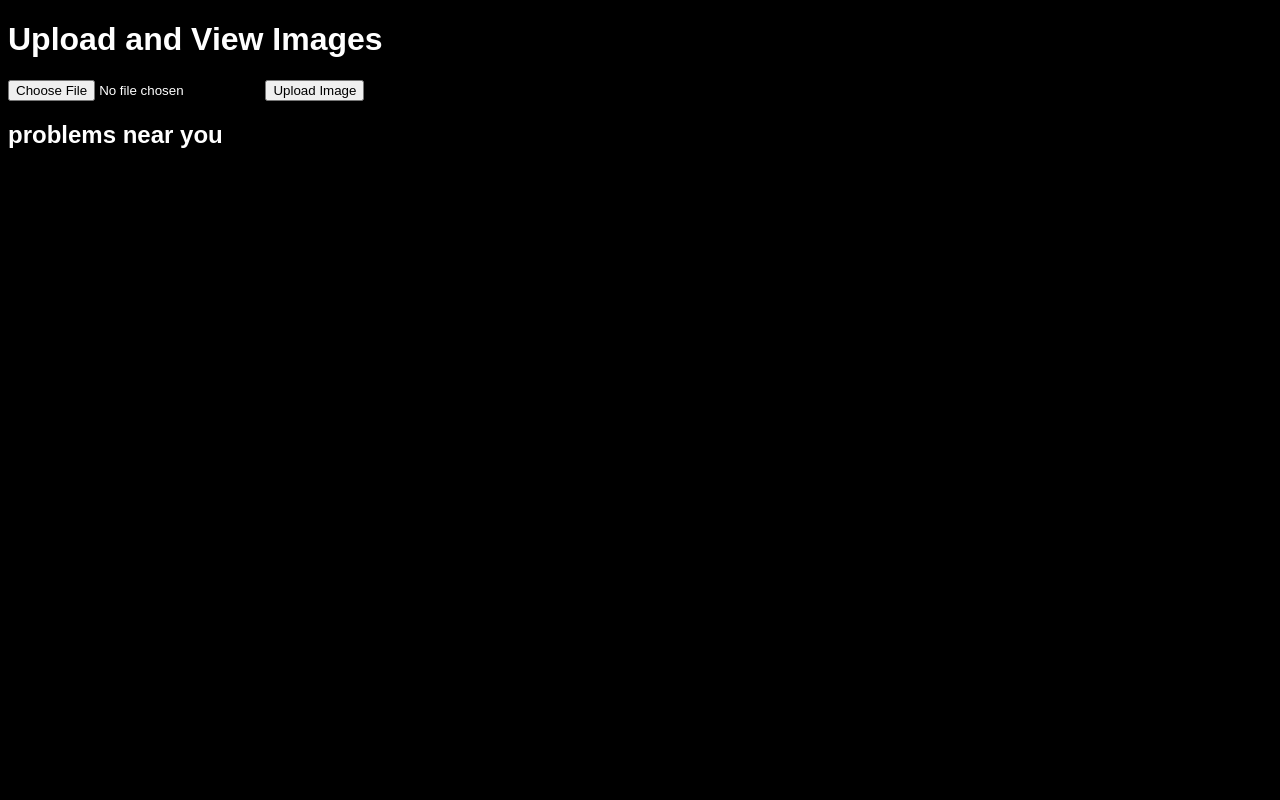
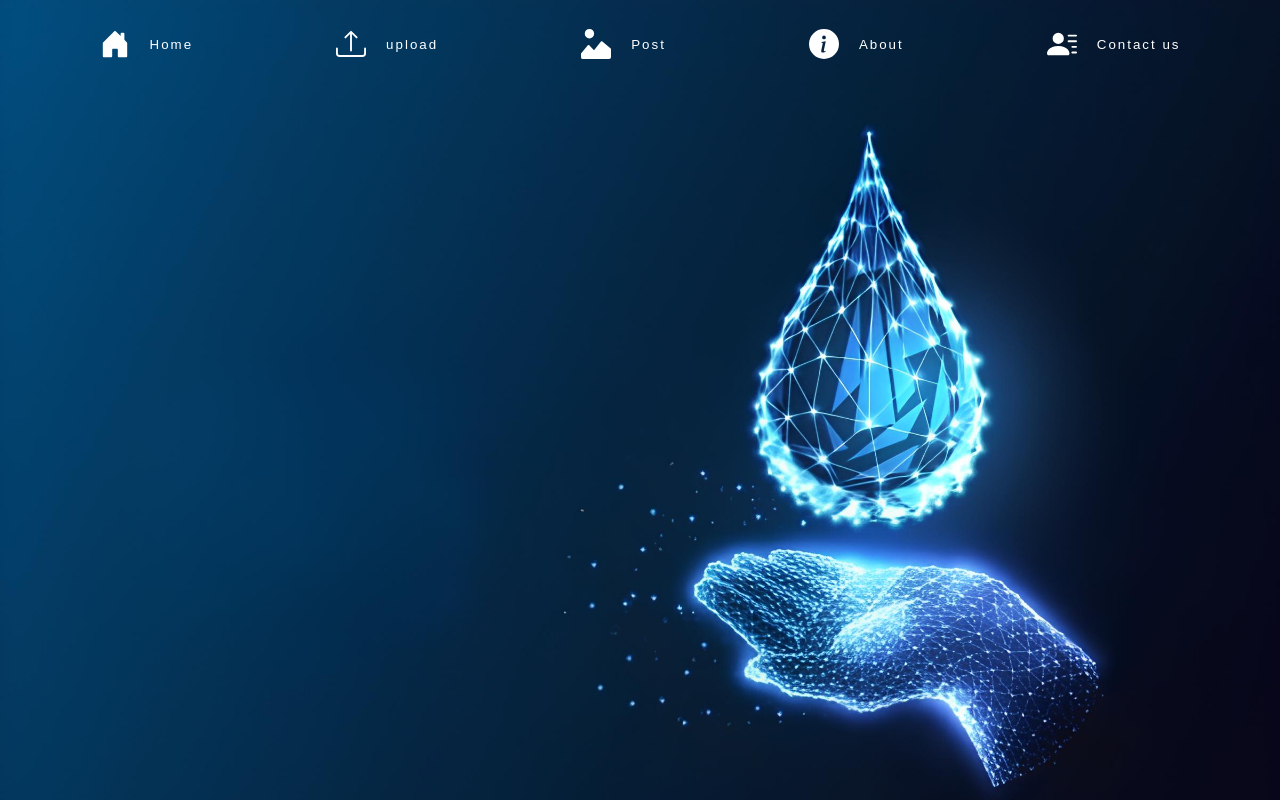
Before and after one commit to Dharanish-2006/water-cleaning-system, a website: page public/index.html in a window 1280 px wide. Drawn offline with Linux system fonts and the light colour scheme; no server answers.

Commit message:
changes made

```diff
--- a/public/index.html
+++ b/public/index.html
@@ -7,13 +7,20 @@
     <link rel="stylesheet" href="style.css">
 </head>
 <body>
-    <h1>Upload and View Images</h1>
-    <form id="upload-form" enctype="multipart/form-data">
-        <input type="file" id="image-input" name="image" accept="image/*" required>
-        <button type="submit">Upload Image</button>
-    </form>
-    <h2>problems near you</h2>
-    <div id="gallery"></div>
+    <div class="nav">
+        <div class="home"><button><img src="./home.svg">Home</button></div>
+        <div class="upload"><button id="uplbtn" onclick="open('./home.svg')"><img src="./upload.svg" alt="">upload</button></div>
+        <div class="post"><button id="postbtn" onclick="open('post.html')"><img src="./post.svg" alt="">Post</button></div>
+        <div class="about"><button><img src="./aboutus.svg" alt="">About</button></div>
+        <div class="contact"><button><img src="./contact.svg" alt="">Contact us</button></div>
+    </div>
+
+    <div class="upload_hide" id="upload_hide">
+
+    </div>
+    <div class="post_hide" id="post_hide">
+
+    </div>
 
     <script>
         document.getElementById('upload-form').addEventListener('submit', async function(e) {
--- /dev/null
+++ b/public/route.js
@@ -0,0 +1,3 @@
+const upload = document.getElementById('upload_hide')
+const post = document.getElementById('post_hide')
+const uplbtn = document.getElementById('')
--- a/public/style.css
+++ b/public/style.css
@@ -2,7 +2,36 @@ body {
     font-family: Arial, sans-serif;
     background-color: black;
     color: white;
+    background-image: url('./bg.jpeg');
+    background-repeat: no-repeat;
+    background-size:cover;
 }
+
+.nav{
+    display: flex;
+    /* background-color: black; */
+    padding: 20px;
+    justify-content: space-around;
+}
+
+.nav img{
+    align-items: center;
+    height: 30px;
+    width: 30px;
+}
+
+.nav button{
+    background-color: transparent;
+    border: none;
+    color: white;
+    text-align: center;
+    align-items: center;
+    display: flex;
+    letter-spacing: 2px;
+    gap: 20px;
+    cursor: pointer;
+}
+
 #gallery {
     display: flex;
     flex-wrap: wrap;
@@ -11,3 +40,7 @@ body {
     max-width: 300px;
     margin: 10px;
 }
+
+.upload_hide,.post_hide{
+    display: none;
+}
```
Also changed, not shown: public/post.html (added, +13 -0 lines), public/upload.html (added, +16 -0 lines), script.js (+3 -47 lines), public/aboutus.svg (added), public/bg.jpeg (added), public/contact.svg (added), public/home.svg (added), public/post.svg (added), public/upload.svg (added).
